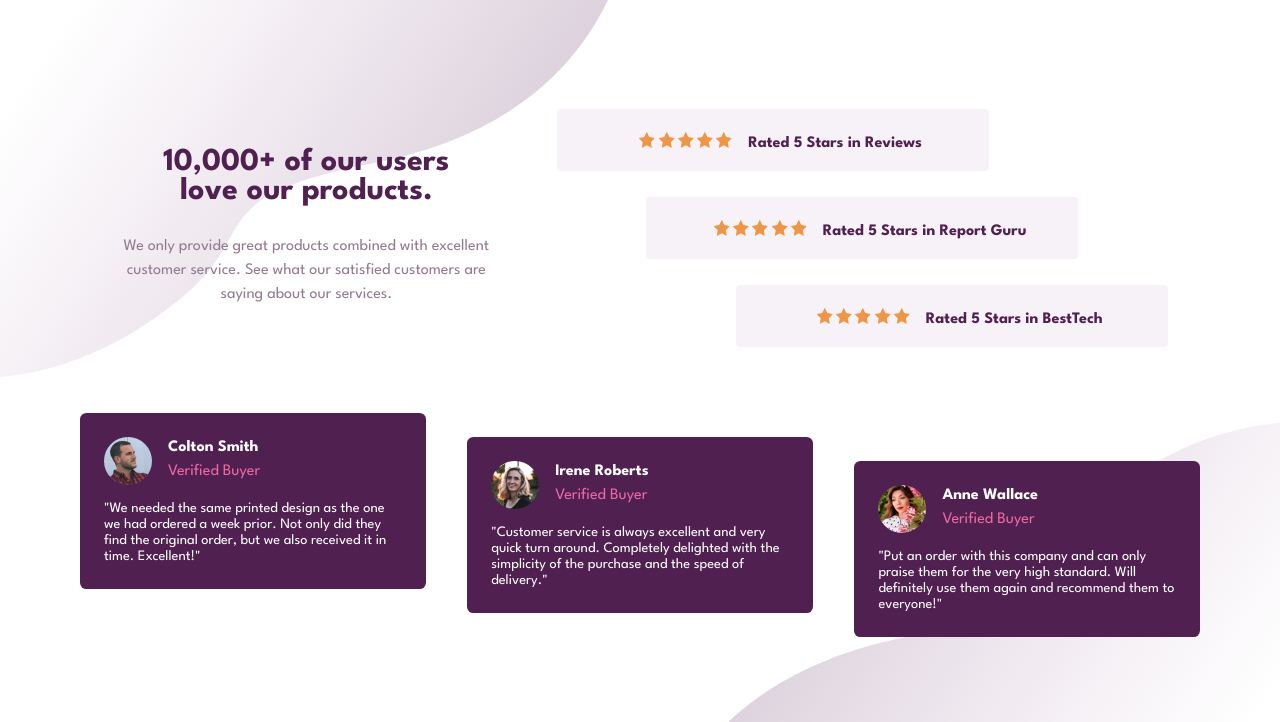
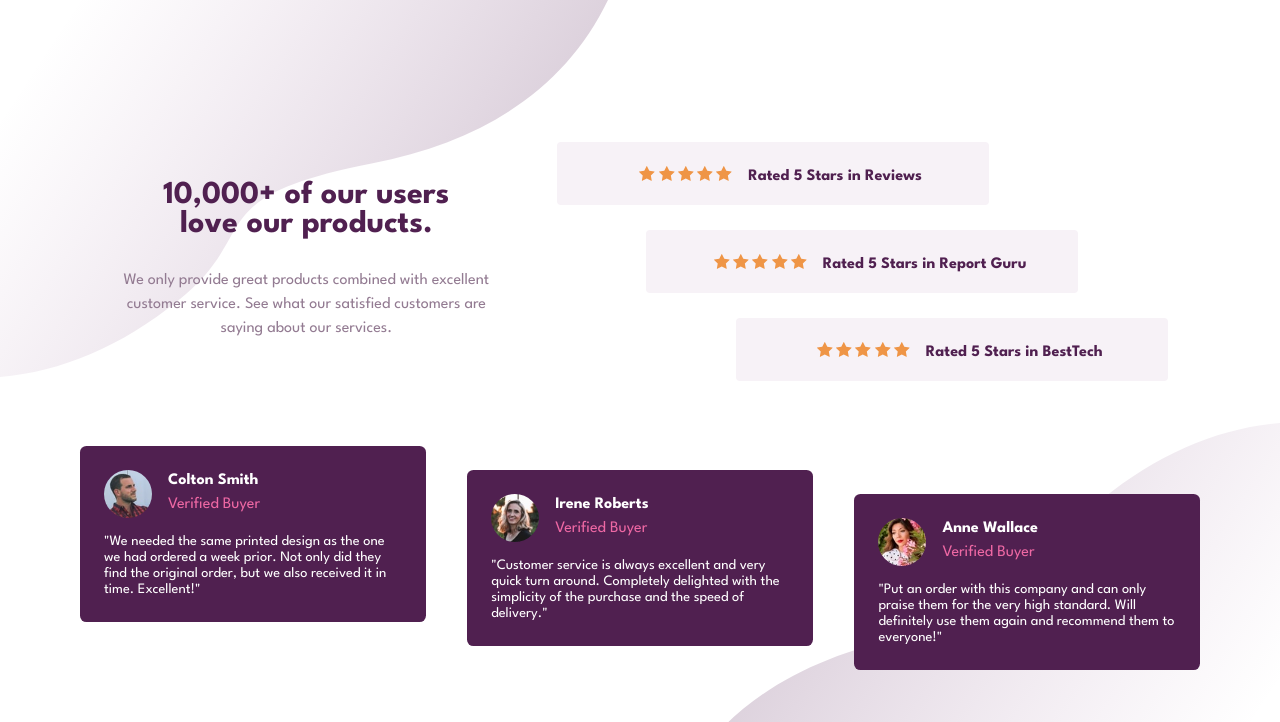
Before and after one commit to DianaVCruz/Social-proof-section-master, a plain HTML site: page index.html in a window 1280 px wide. Shown: the top 722 px of the page. Drawn offline with Linux system fonts and the light colour scheme.

Commit message:
adding styles

```diff
--- a/css/styles.css
+++ b/css/styles.css
@@ -6,6 +6,8 @@ body{
   background: url(../images/bg-pattern-top-mobile.svg), url(../images/bg-pattern-bottom-mobile.svg);
   background-position: top left, bottom right;
   background-repeat: no-repeat;
+  display: grid;
+  place-content: center;
 }
 main{
   display: flex;
```
